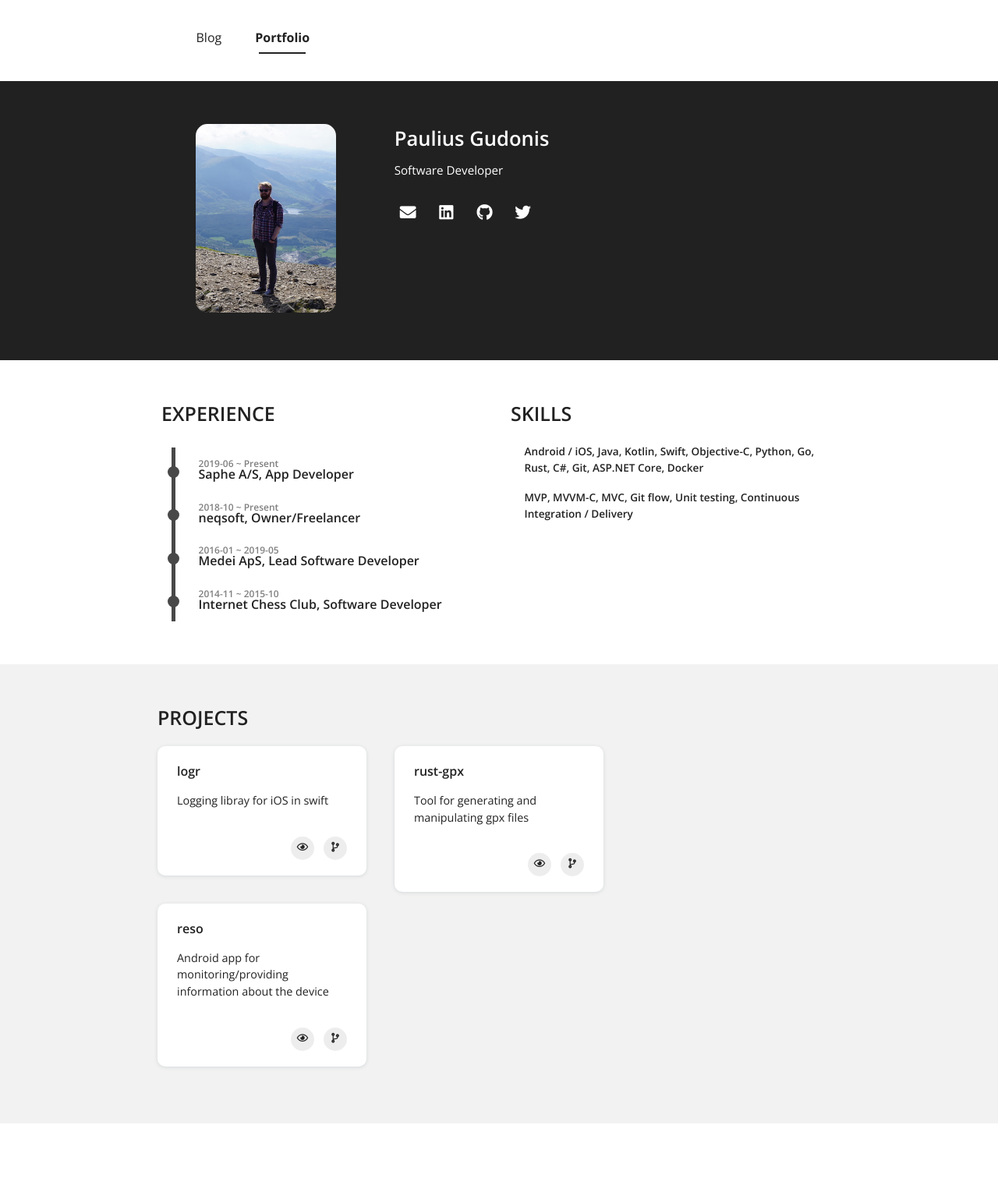
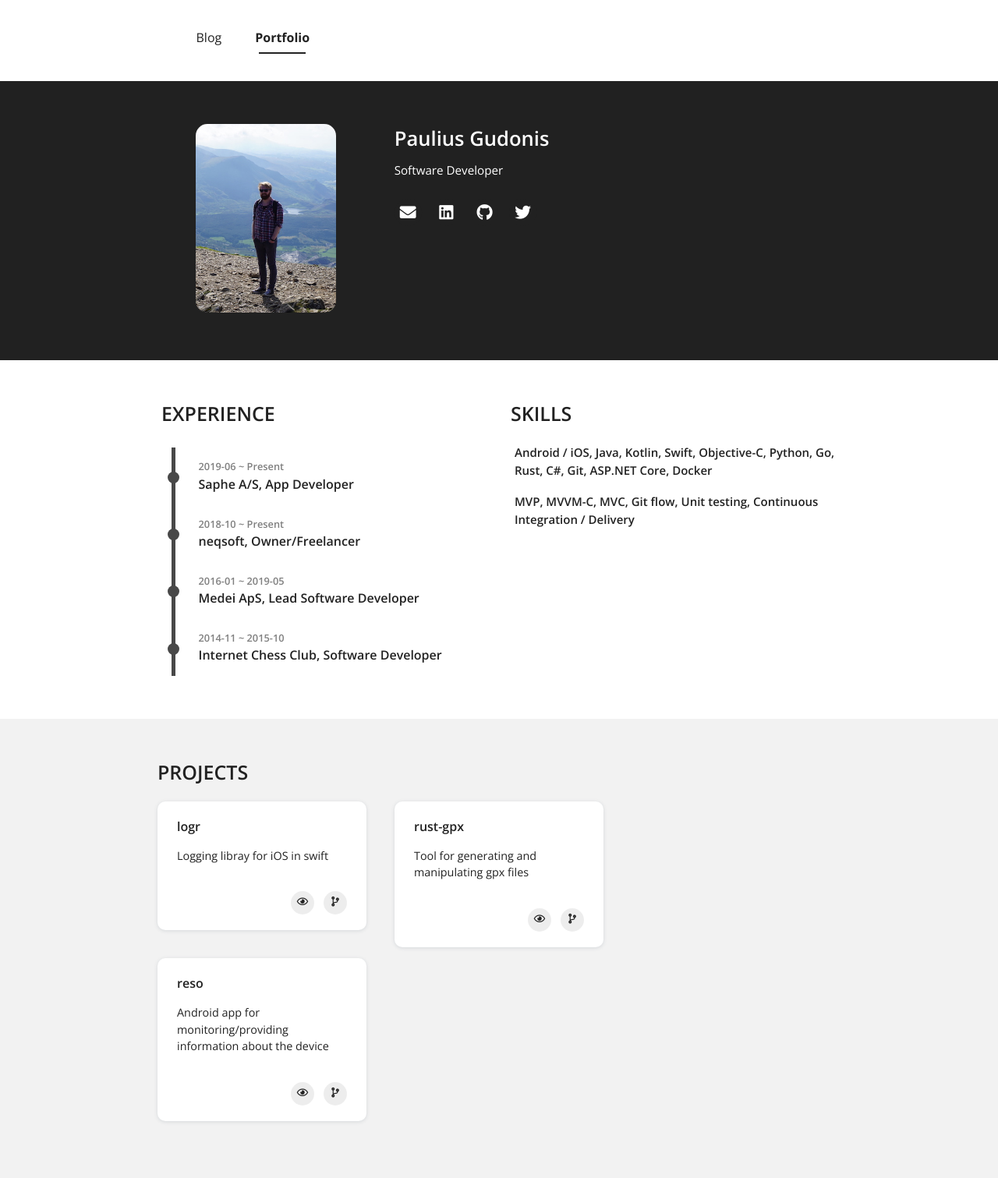
Before and after one commit to nakkht/pgu.dev, a Jekyll site: the page built from portfolio.html, in a window 1280 px wide. Shown: the whole page at 78% size. Built offline with Jekyll 4.4.1, drawn with Linux system fonts in a browser that asks for light colours; nearby versions of some CDN libraries; before the commit the page ends 1441 px from its top, so only the background shows below that.

Commit message:
Fixed portfolio.scss styling

```diff
--- a/_sass/layouts/_portfolio.scss
+++ b/_sass/layouts/_portfolio.scss
@@ -81,10 +81,9 @@
           padding: 15px 0 15px 30px;
           p {
             font-weight: 600;
-            line-height: 0.8rem;
           }
           .date {
-            font-size: 0.75rem;
+            font-size: 0.8rem;
             color: rgba(0, 0, 0, 0.5);
           }
           .description {
@@ -117,13 +116,11 @@
       padding-top: 35px;
       ul.skill-list {
         margin-top: 20px;
-        margin-left: 3%;
         list-style-type: none;
         li.skill {
           margin: 18px auto;
           .name {
             padding-left: 5px;
-            font-size: 0.85rem;
             font-weight: 600;
           }
           .progress {
```
Also changed, not shown: _posts/2020-04-13-rust-lifetimes.md (line endings or trailing spaces).
